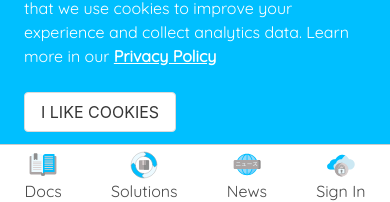
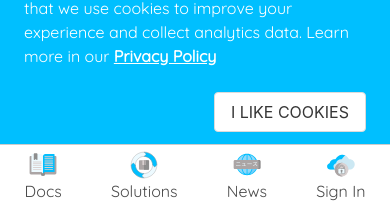
Before and after one commit to theironcook/sgmv3, a Vue app: page / in a window 390 px wide. Shown: the part 636-838 px from the top of the page. Built offline with nearby package versions, Linux system fonts and the light colour scheme.

Commit message:
align button on the right on mobile

```diff
--- a/src/components/CookiesBanner.vue
+++ b/src/components/CookiesBanner.vue
@@ -14,7 +14,7 @@
                             <a class="has-text-white has-text-weight-bold is-underlined" target="_blank" href="https://www.saasglue.com/privacy-policy.html">Privacy Policy</a>
                         </p>
                     </div>
-                    <div class="column is-narrow is-flex">
+                    <div class="column is-narrow is-flex banner-controls">
                         <button type="button" class="button" @click="onCookiesAccept">I LIKE COOKIES</button>
                         <img @click="onCookiesAccept" class="dismiss" src="@/assets/images/cross-white-icon.svg" width="24" height="24" />
                     </div>
@@ -83,5 +83,9 @@
             right: 0;
             top: 0.75rem;
         }
+
+        .banner-controls {
+            justify-content: end;
+        }
     }
 </style>
```
